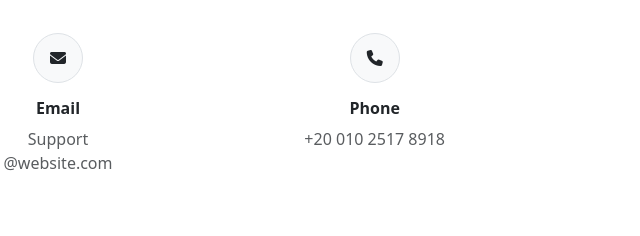
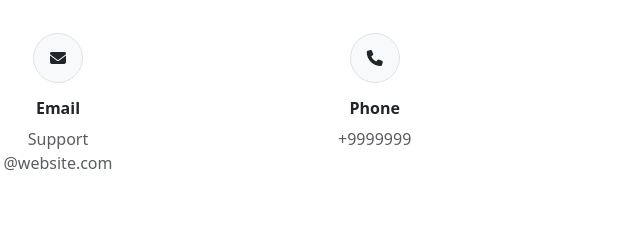
Before and after one commit to XJOKZVO/JK_Car, a plain HTML site: page index.html in a window 1280 px wide. Shown: the part 1400-1636 px from the top of the page, 582-1222 px from the left. Drawn offline with nearby package versions, Linux system fonts and the light colour scheme.

Commit message:
Update index.html

```diff
--- a/index.html
+++ b/index.html
@@ -232,7 +232,7 @@
                         <div class="item">
                             <span class="icon"><i class="fa fa-phone fa-2 border border-1 bg-light border-opacity-25 p-3 rounded-circle" aria-hidden="true"></i></span>
                             <h6 class="mt-3 fw-bolder">Phone</h6>
-                            <p class="text-muted">+20 010 2517 8918</p>
+                            <p class="text-muted">+9999999</p>
                         </div>
                     </div>
                 </div>
```
